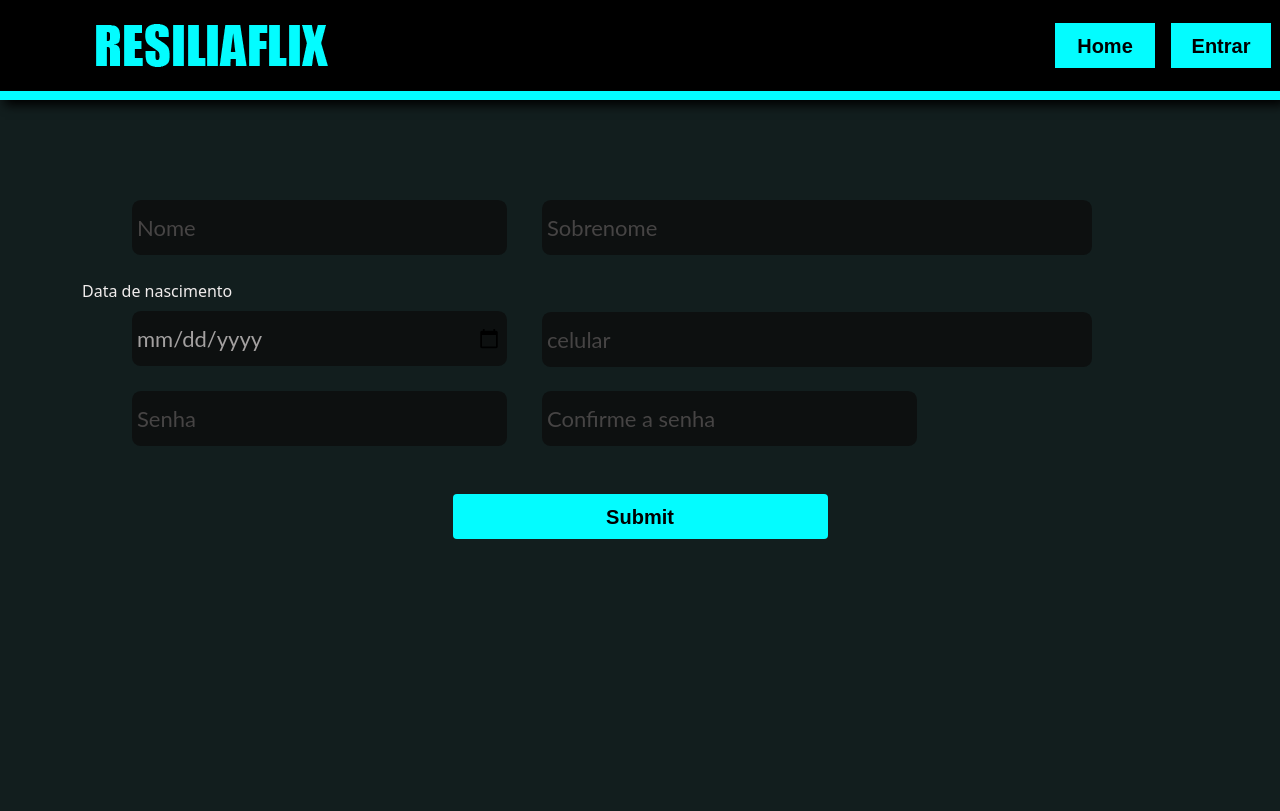
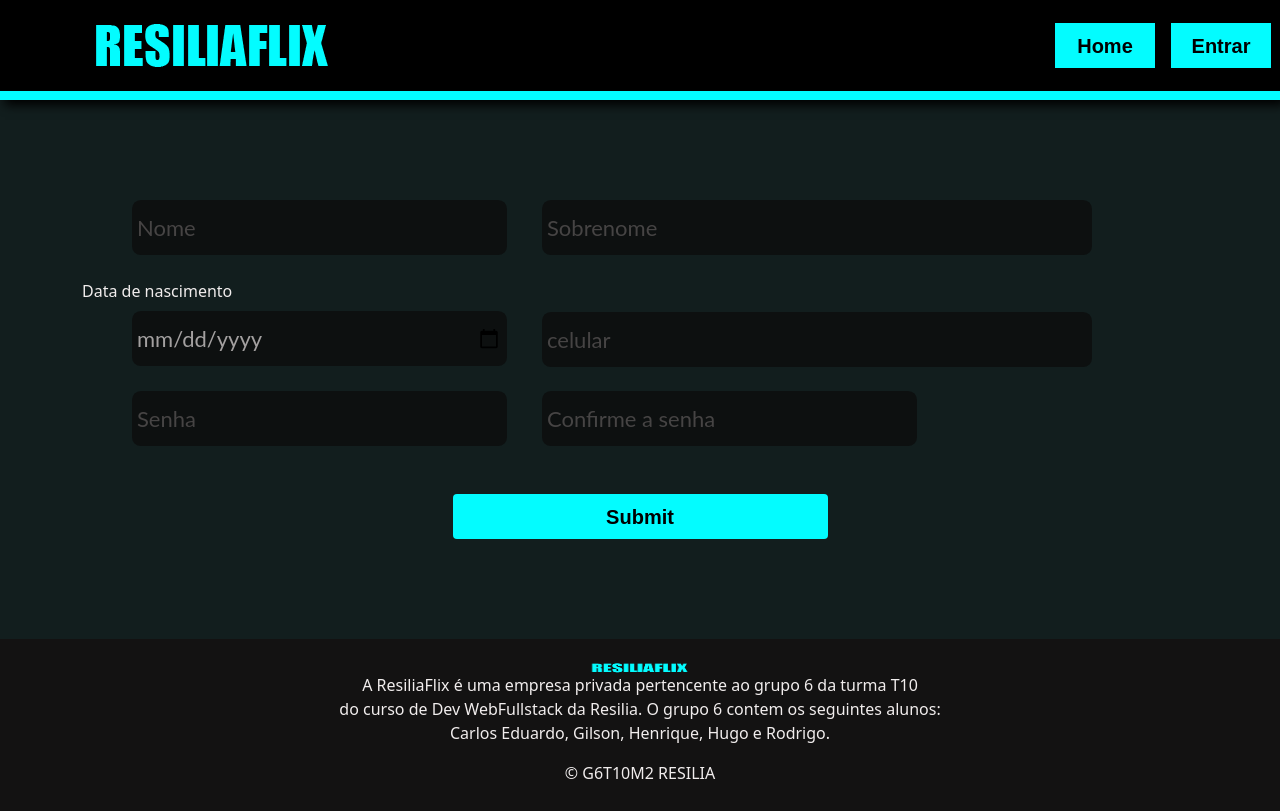
Before and after one commit to henriqueferrazo/ResiliaFlix, a plain HTML site: page inscriçãoNomeSenha/inscricaoNomeSenha.html in a window 1280 px wide. Drawn offline with nearby package versions, Linux system fonts and the light colour scheme.

Commit message:
fiz o botão submt e coloquei o roda  pe fazendo modificações no css login para melgorar a imagem resiliflix do rodape

```diff
--- a/css/login.css
+++ b/css/login.css
@@ -75,6 +75,7 @@ body{
     text-align: center;
     flex-shrink: 0;
     padding-bottom: 10px;
+    padding-top: 10px;
 }
 #logoPe{
     padding-top: 10px;
--- a/inscriçãoNomeSenha/inscricaoNomeSenha.html
+++ b/inscriçãoNomeSenha/inscricaoNomeSenha.html
@@ -63,7 +63,11 @@
       <input class="btnEntrar" type="submit" placeholder="Enviar" aria-label="Enviar">
     </div>
   </section>
-
+  <footer id="pe">
+    <a href="./contato.html"><img id="logoPe" src="../img/logotipo-footer.png"></a>
+    <p class="pPe">A ResiliaFlix é uma empresa privada pertencente ao grupo 6 da turma T10 <br>do curso de Dev WebFullstack da Resilia. O grupo 6 contem os seguintes alunos:<br> Carlos Eduardo, Gilson, Henrique, Hugo e Rodrigo.</p>
+    <p class="pPe">&copy; G6T10M2 RESILIA</p>
+</footer>
 
   <script src="https://cdn.jsdelivr.net/npm/bootstrap@5.1.3/dist/js/bootstrap.bundle.min.js"
     integrity="sha384-ka7Sk0Gln4gmtz2MlQnikT1wXgYsOg+OMhuP+IlRH9sENBO0LRn5q+8nbTov4+1p"
--- a/inscriçãoNomeSenha/style.css
+++ b/inscriçãoNomeSenha/style.css
@@ -1,6 +1,7 @@
 .container{
     padding-top: 200px;
     padding-left: 20px;
+    padding-bottom: 100px;
 }
 .bnt{
     padding-left: 300px;
@@ -68,5 +69,7 @@
     text-align: center;
 }
 #logoPe{
-    text-decoration: none;
+    text-align: center;
+    width: 200px;
+    height: 20px;
 }
```
